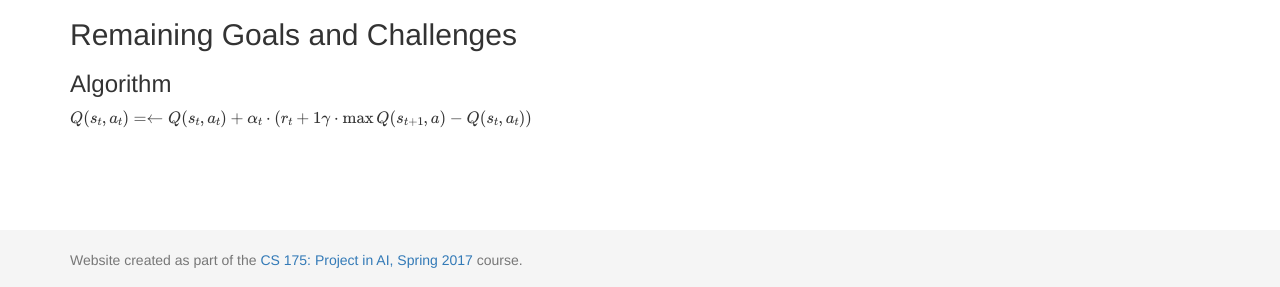
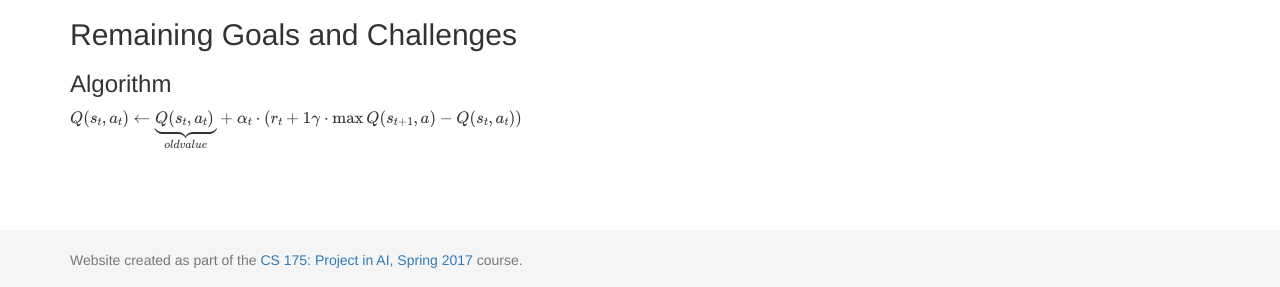
Before and after one commit to andrewdoh/scuba_diver, a Jekyll site: the page built from docs/status.md, in a window 1280 px wide. Shown: the part 610-897 px from the top of the page. Built offline with Jekyll 4.4.1, drawn with Linux system fonts in a browser that asks for light colours; formulas are drawn with MathJax 3.

Commit message:
Update status.md

```diff
--- a/docs/status.md
+++ b/docs/status.md
@@ -10,4 +10,4 @@ When we first began formulating an idea for the project, we initially wanted to
 ## Evaluation ##
 ## Remaining Goals and Challenges ##
 ### Algorithm ###
-$$ Q(s_t,a_t) = \leftarrow Q(s_t,a_t) + \alpha_t \cdot (r_{t} + 1 \gamma \cdot \max Q(s_{t+1},a) - Q(s_t,a_t)) $$
+$$ Q(s_t,a_t)  \leftarrow \underbrace{Q(s_t,a_t)}_{old value} + \alpha_t \cdot (r_{t} + 1 \gamma \cdot \max Q(s_{t+1},a) - Q(s_t,a_t)) $$
```
